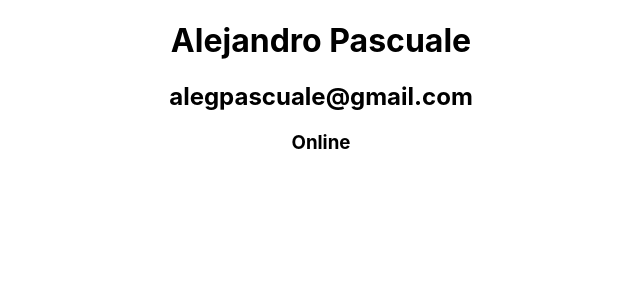
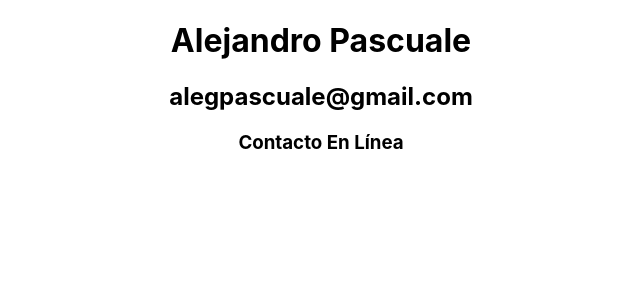
Before and after one commit to alejandropascuale/openBootcamp-1-2-3, a React (Create React App) app: page / in a window 1280 px wide. Shown: the top 300 px of the page, without its empty margins (319-959 px from the left). Built offline with nearby package versions, Linux system fonts and the light colour scheme.

Commit message:
change message about contact state on line

```diff
--- a/src/components/ComponentB.jsx
+++ b/src/components/ComponentB.jsx
@@ -7,7 +7,7 @@ function ComponentB({ contact }) {
     <>
         <h1>{ contact.firstName+' '+contact.lastName }</h1>
         <h2>{ contact.email }</h2>
-        <h3>{ contact.online ? 'Online' : 'Outline' }</h3>
+        <h3>{ contact.online ? 'Contacto En Línea' : 'Contacto No Disponible' }</h3>
     </>
   )
 }
```
